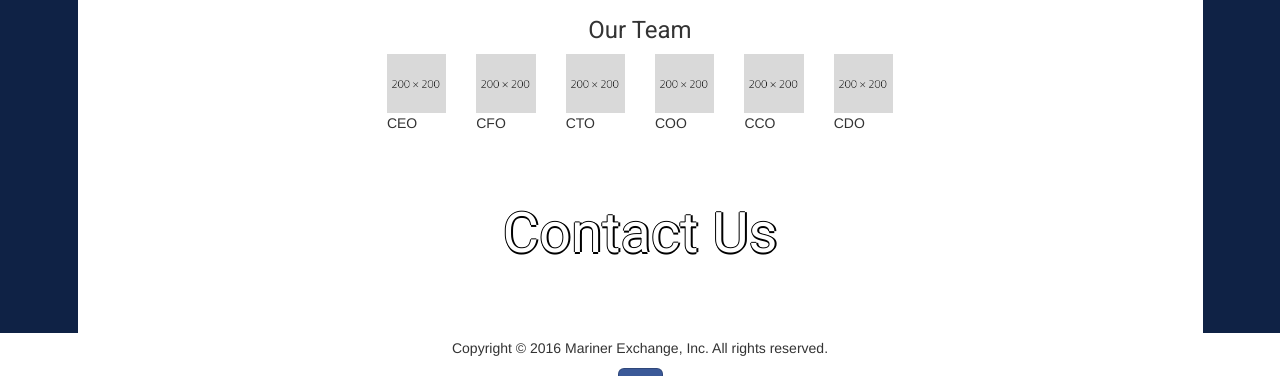
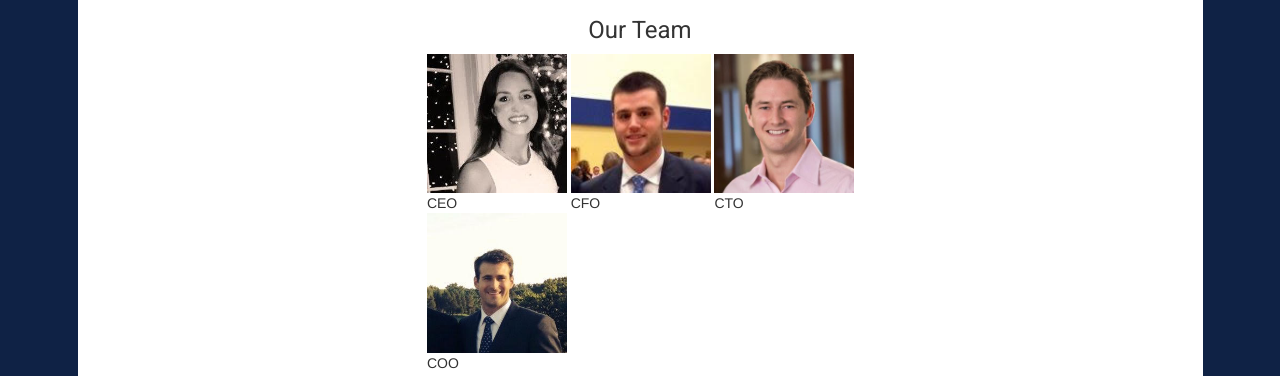
Before and after one commit to jnadimpalli/MarinerExchange, a plain HTML site: page index.html in a window 1280 px wide. Shown: the part 6520-6896 px from the top of the page. Drawn offline with nearby package versions, Linux system fonts and the light colour scheme.

Commit message:
Added scaling images for Our Team and added images themselves

```diff
--- a/index.html
+++ b/index.html
@@ -320,45 +320,33 @@
                     <h3 class="text-center">Our Team</h3>
 
                     <div style="width:75%;margin:auto;">
-                        <div class="row">
-                            <div class="col-xs-6 col-md-2">
-                                <img class="img-responsive" src="project-imgs/about-us-imgs/dummyTeam.png"/>
+                        <ul class="team">
+                            <li id="team-element">
+                                <img class="img-responsive" src="project-imgs/about-us-imgs/team1.jpg"/>
                                 <div class="teamCaption">
                                     CEO
                                 </div>
-                            </div>
+                            </li>
 
-                            <div class="col-xs-6 col-md-2">
-                                <img class="img-responsive" src="project-imgs/about-us-imgs/dummyTeam.png"/>
+                            <li id="team-element">
+                                <img class="img-responsive" src="project-imgs/about-us-imgs/team2.jpg"/>
                                 <div class="teamCaption">
                                     CFO
                                 </div>
-                            </div>
-                            <div class="col-xs-6 col-md-2">
-                                <img class="img-responsive" src="project-imgs/about-us-imgs/dummyTeam.png"/>
+                            </li>
+                            <li id="team-element">
+                                <img class="img-responsive" src="project-imgs/about-us-imgs/team3.jpg"/>
                                 <div class="teamCaption">
                                     CTO
                                 </div>
-                            </div>
-                            <div class="col-xs-6 col-md-2">
-                                <img class="img-responsive" src="project-imgs/about-us-imgs/dummyTeam.png"/>
+                            </li>
+                            <li id="team-element">
+                                <img class="img-responsive" src="project-imgs/about-us-imgs/team4.jpg"/>
                                 <div class="teamCaption">
                                     COO
                                 </div>
-                            </div>
-                            <div class="col-xs-6 col-md-2">
-                                <img class="img-responsive" src="project-imgs/about-us-imgs/dummyTeam.png"/>
-                                <div class="teamCaption">
-                                    CCO
-                                </div>
-                            </div>
-                            <div class="col-xs-6 col-md-2">
-                                <img class="img-responsive" src="project-imgs/about-us-imgs/dummyTeam.png"/>
-                                <div class="teamCaption">
-                                    CDO
-                                </div>
-                            </div>
-                        </div>
+                            </li>
+                        </ul>
                     </div>
                 </div>
             </div>
--- a/index_style.css
+++ b/index_style.css
@@ -555,6 +555,15 @@ textarea:focus {
     margin-top: 100px;
 }
 
+
+#team-element {
+	list-style: none;
+  display: inline-block;
+  width: auto;
+	max-width: 30%;
+	height: auto;
+}
+
 /* From https://lipis.github.io/bootstrap-social/ */
 
 .btn-social {
```
Also changed, not shown: project-imgs/about-us-imgs/team1.jpg (added), project-imgs/about-us-imgs/team2.jpg (added), project-imgs/about-us-imgs/team3.jpg (added), project-imgs/about-us-imgs/team4.jpg (added).
